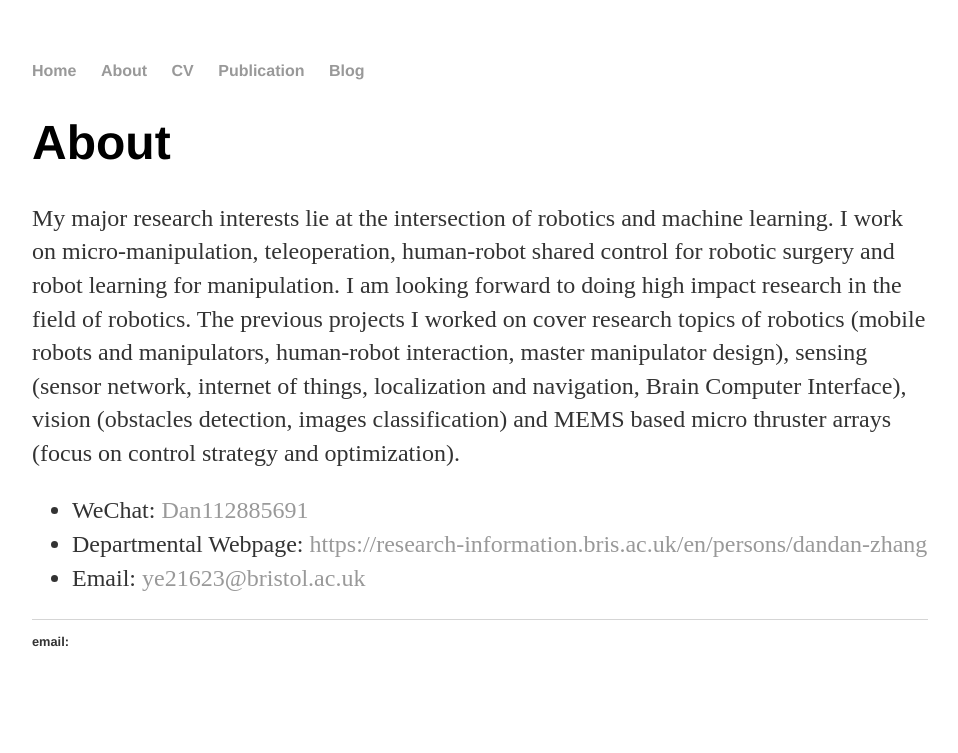
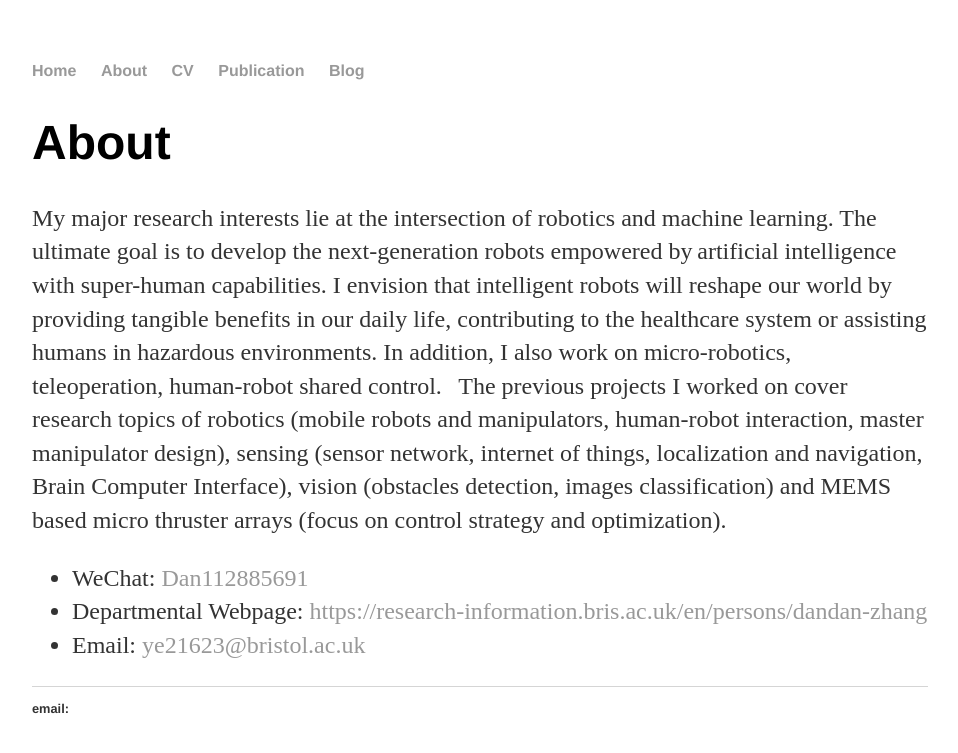
Before and after one commit to ImperialDanDan/ImperialDanDan.github.io, a Jekyll site: the page built from about/index.html, in a window 1280 px wide. Shown: the top 753 px of the page, without its empty margins (160-1118 px from the left). Built offline with Jekyll 4.4.1, drawn with Linux system fonts in a browser that asks for light colours; Markdown is read by kramdown in place of the engine named in the settings.

Commit message:
Update index.html

```diff
--- a/about/index.html
+++ b/about/index.html
@@ -7,11 +7,16 @@ title: About Dandan Zhang
 			<h1>About</h1>
 			<p>
 My major research interests lie at the intersection of robotics and machine learning.
-I work on micro-manipulation, teleoperation, human-robot shared control for robotic surgery and robot learning for manipulation.
-I am looking forward to doing high impact research in the field of robotics.
+The ultimate goal is to develop the next-generation robots empowered by artificial intelligence with super-human capabilities.
+I envision that intelligent robots will reshape our world by providing tangible benefits in our daily life,
+        contributing to the healthcare system or assisting humans in hazardous environments.
+In addition, I also work on micro-robotics, teleoperation, human-robot shared control.
+
 The previous projects I worked on cover research topics of robotics (mobile robots and manipulators, human-robot interaction, master manipulator design),
-sensing (sensor network, internet of things, localization and navigation, Brain Computer Interface), vision (obstacles detection, images classification)
-and MEMS based micro thruster arrays (focus on control strategy and optimization).
+sensing (sensor network, internet of things, localization and navigation, Brain Computer Interface),
+vision (obstacles detection, images classification) and MEMS based micro thruster arrays (focus on control strategy and optimization).
+
+
 </p>
 
 			<ul class="contacts">
```
